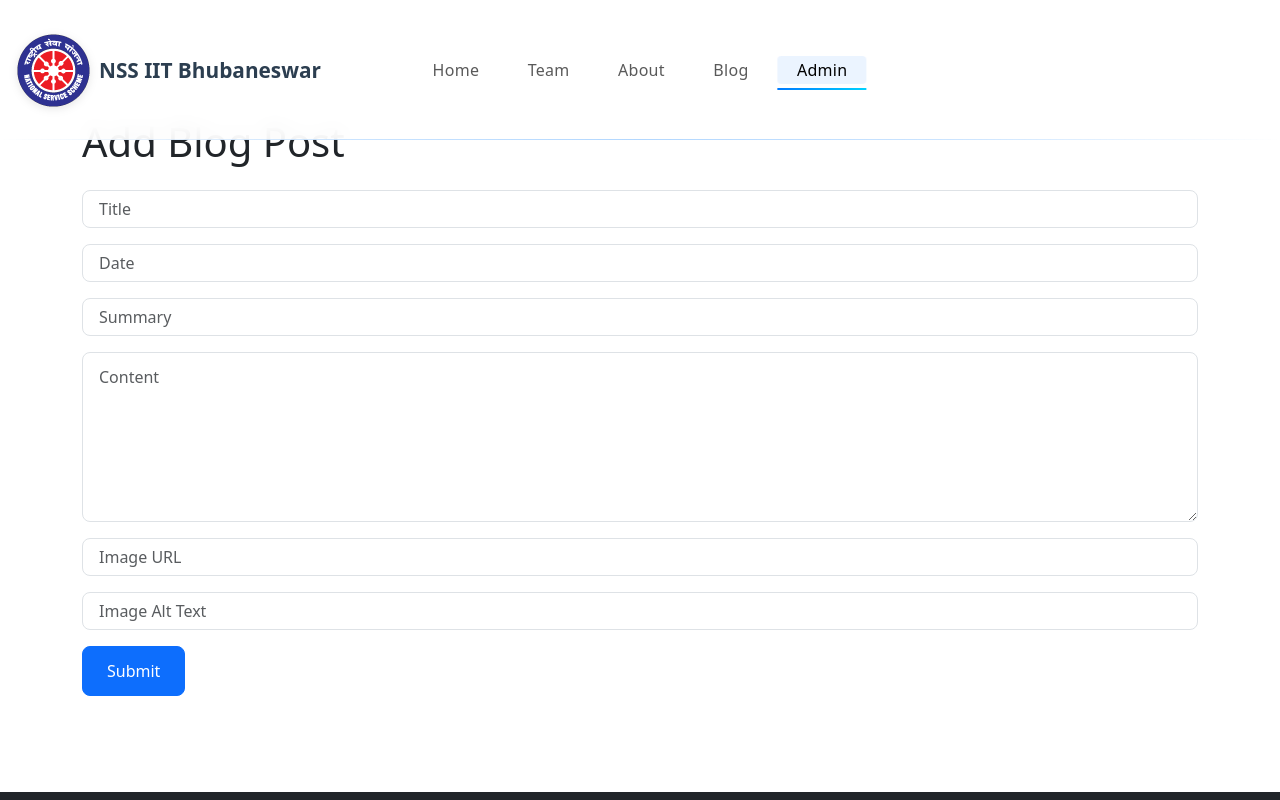
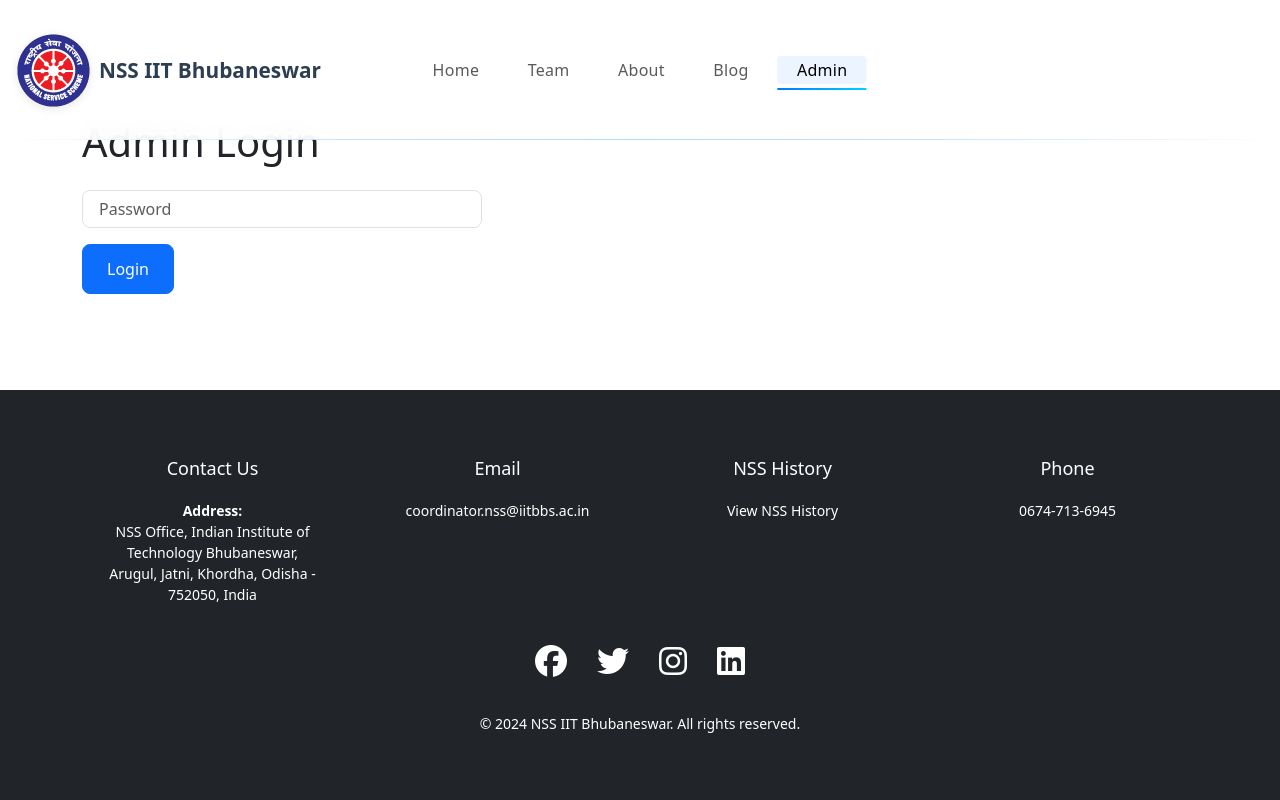
Before and after one commit to Himsh1216/NSS-website, a React (Create React App) app: page /admin in a window 1280 px wide. Shown: the top 800 px of the page. Built offline with nearby package versions, Linux system fonts and the light colour scheme.

Commit message:
Secure admin portal and add recent blog posts

```diff
--- a/src/pages/AdminBlog.js
+++ b/src/pages/AdminBlog.js
@@ -1,4 +1,4 @@
-import React, { useState } from 'react';
+import React, { useState, useEffect } from 'react';
 
 const AdminBlog = () => {
   const [form, setForm] = useState({
@@ -10,21 +10,76 @@
     imageAlt: ''
   });
 
+  const [password, setPassword] = useState('');
+  const [authed, setAuthed] = useState(false);
+  const [error, setError] = useState('');
+
+  useEffect(() => {
+    const stored = localStorage.getItem('adminPw');
+    if (stored) {
+      verifyPassword(stored);
+    }
+  }, []);
+
+  const verifyPassword = (pw) => {
+    fetch('/api/admin/verify', {
+      method: 'POST',
+      headers: { 'x-admin-password': pw }
+    }).then(res => {
+      if (res.ok) {
+        setAuthed(true);
+        localStorage.setItem('adminPw', pw);
+        setError('');
+      } else {
+        setError('Incorrect password');
+        setAuthed(false);
+        localStorage.removeItem('adminPw');
+      }
+    }).catch(() => {
+      setError('Network error');
+    });
+  };
+
   const handleChange = (e) => {
     setForm({ ...form, [e.target.name]: e.target.value });
   };
 
+  const handleLogin = (e) => {
+    e.preventDefault();
+    verifyPassword(password);
+  };
+
   const handleSubmit = (e) => {
     e.preventDefault();
+    const pw = localStorage.getItem('adminPw') || '';
     fetch('/api/blog-posts', {
       method: 'POST',
-      headers: { 'Content-Type': 'application/json' },
+      headers: { 'Content-Type': 'application/json', 'x-admin-password': pw },
       body: JSON.stringify(form)
-    }).then(() => {
-      setForm({ title: '', date: '', summary: '', content: '', image: '', imageAlt: '' });
-      alert('Post added');
+    }).then(res => {
+      if (res.ok) {
+        setForm({ title: '', date: '', summary: '', content: '', image: '', imageAlt: '' });
+        alert('Post added');
+      } else {
+        alert('Failed to add post');
+      }
     });
   };
+
+  if (!authed) {
+    return (
+      <div className="container py-5">
+        <h1 className="mb-4">Admin Login</h1>
+        <form onSubmit={handleLogin} className="mb-5" style={{maxWidth: '400px'}}>
+          <div className="mb-3">
+            <input type="password" value={password} onChange={e => setPassword(e.target.value)} className="form-control" placeholder="Password" required />
+          </div>
+          {error && <div className="text-danger mb-3">{error}</div>}
+          <button type="submit" className="btn btn-primary">Login</button>
+        </form>
+      </div>
+    );
+  }
 
   return (
     <div className="container py-5">
```
Also changed, not shown: 2 other files (tests, documents, lock files or other folders).
